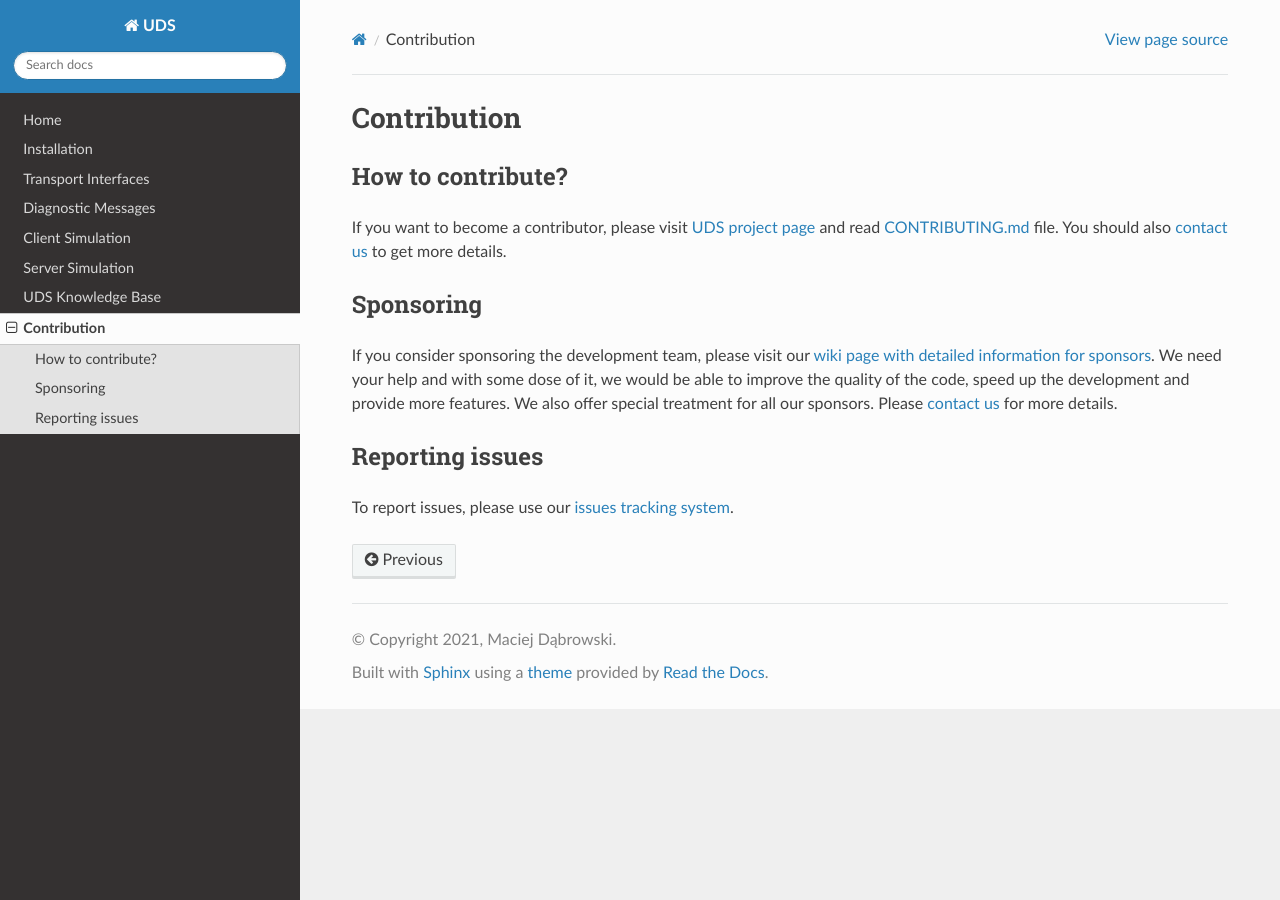
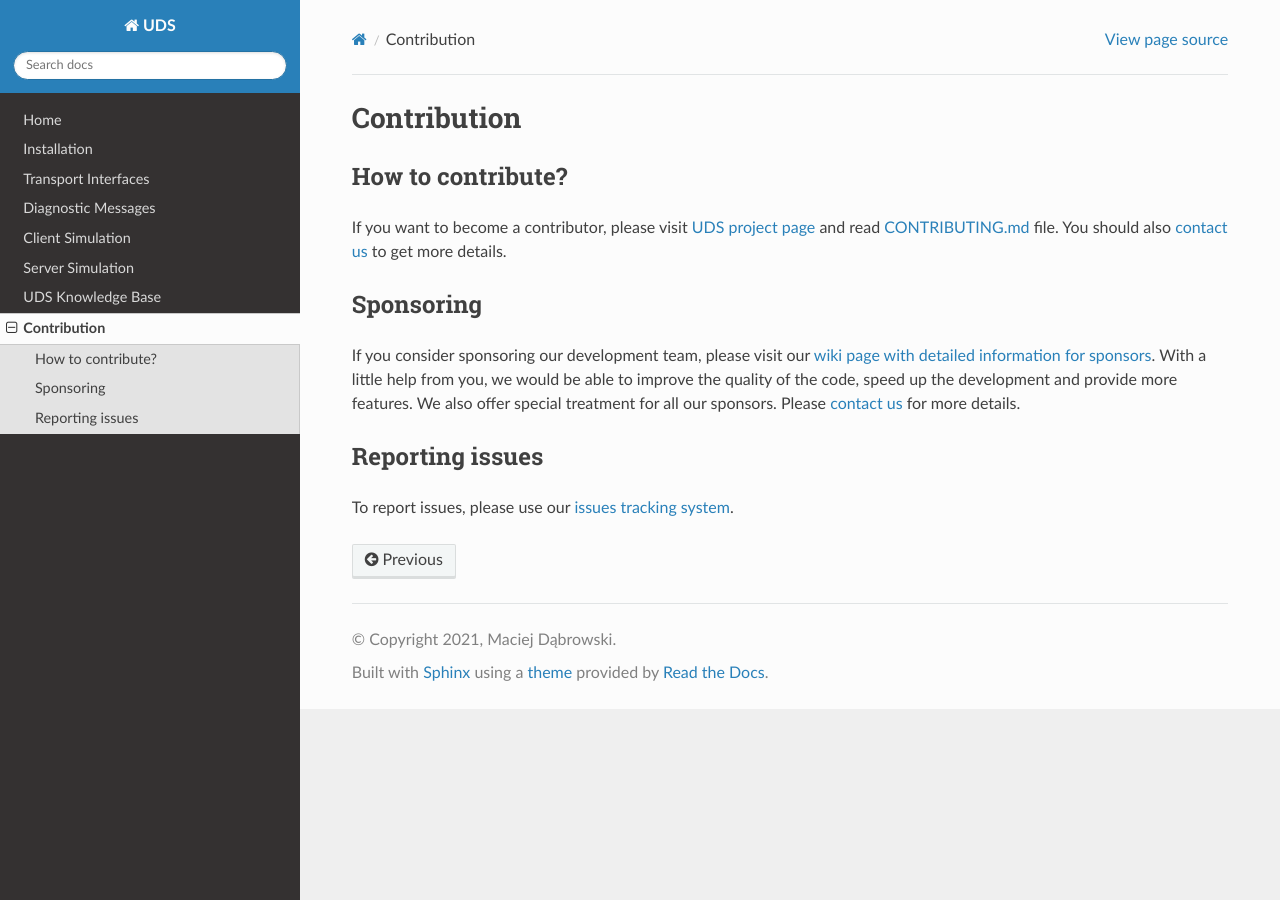
Before and after one commit to mdabrowski1990/uds, a Sphinx documentation site: the page built from docs/source/pages/contribution.rst, in a window 1280 px wide. Built offline with Sphinx 7.4.7 and the Read the Docs theme 2.0.0, drawn with Linux system fonts in a browser that asks for light colours.

Commit message:
self-reivew
Rephrase for better impression.

```diff
--- a/docs/source/pages/contribution.rst
+++ b/docs/source/pages/contribution.rst
@@ -11,10 +11,10 @@ You should also `contact us <https://uds.readthedocs.io/en/latest/index.html#con
 
 Sponsoring
 ----------
-If you consider sponsoring the development team, please visit our `wiki page with detailed information for sponsors
+If you consider sponsoring our development team, please visit our `wiki page with detailed information for sponsors
 <https://github.com/mdabrowski1990/uds/wiki/Sponsoring>`_.
-We need your help and with some dose of it, we would be able to improve the quality of the code,
-speed up the development and provide more features. We also offer special treatment for all our sponsors.
+With a little help from you, we would be able to improve the quality of the code, speed up the development and
+provide more features. We also offer special treatment for all our sponsors.
 Please `contact us <https://uds.readthedocs.io/en/latest/index.html#contact>`_ for more details.
 
 
```
Also changed, not shown: SECURITY.md (+1 -1 lines).
